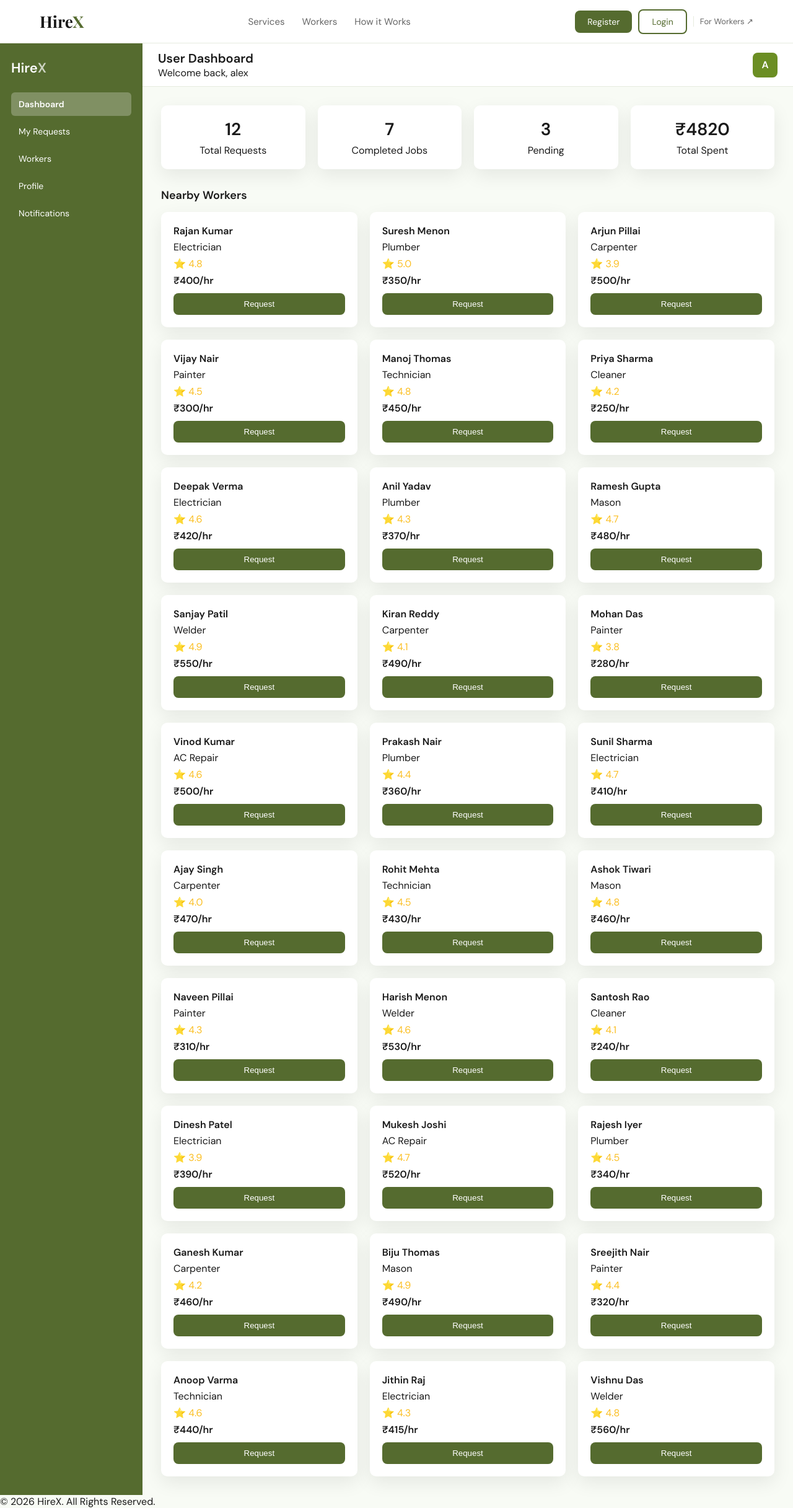
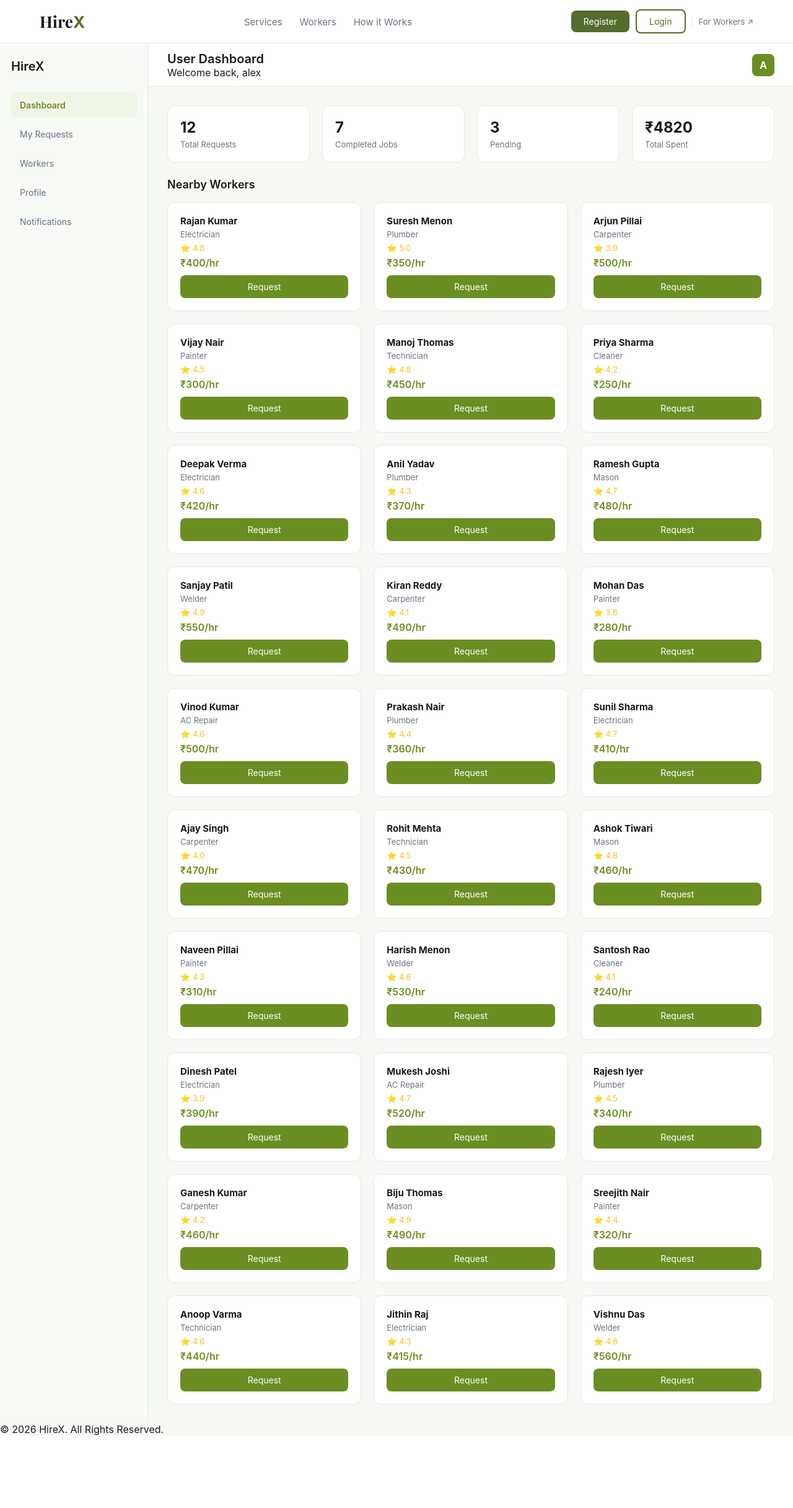
Before and after one commit to sajeerrr/Project-Hirex, a PHP site: page /user/dashboard.php in a window 1280 px wide. Shown: the whole page at 62% size. After the commit the page ends 2316 px from the top, so only its background shows below. Run offline with PHP 8.4, Linux system fonts and the light colour scheme; a user stored in the database is signed in.

Commit message:
user-dashboard theme set

```diff
--- a/assets/css/styles.css
+++ b/assets/css/styles.css
@@ -6,7 +6,7 @@ box-sizing:border-box;
 
 :root{
 
---olive:#556B2F;
+--olive:#556b2f;
 --olive-light:#6B8E23;
 
 --bg:#f8fbf5;
--- a/assets/css/user-dashboard.css
+++ b/assets/css/user-dashboard.css
@@ -1,56 +1,90 @@
-/* USER DASHBOARD LAYOUT */
+/* RESET */
+
+*{
+margin:0;
+padding:0;
+box-sizing:border-box;
+font-family:'Inter',sans-serif;
+}
+
+/* COLORS */
+
+:root{
+
+--primary:#6B8E23;          /* olive green */
+--primary-dark:#556B2F;     /* darker olive */
+--primary-light:#eef5e6;    /* light olive background */
+
+--bg:#f6f9f4;               /* soft page background */
+--sidebar:#f8faf6;          /* sidebar background */
+--card:#ffffff;
+
+--text:#1a1a1a;
+--muted:#6b7280;
+
+--border:#e4eadf;
+
+}
+
+/* BODY */
+
+body{
+background:var(--bg);
+color:var(--text);
+}
+
+/* LAYOUT */
 
 .dashboard-layout{
 display:flex;
-min-height:calc(100vh - 70px);
+min-height:100vh;
 }
 
 /* SIDEBAR */
 
 .sidebar{
-width:230px;
-background:var(--olive);
-color:white;
+width:240px;
+background:var(--sidebar);
+border-right:1px solid var(--border);
 padding:25px 18px;
 display:flex;
 flex-direction:column;
 }
 
 .sidebar-logo{
-font-size:22px;
-font-weight:700;
-margin-bottom:25px;
-}
-
-.sidebar-logo span{
-opacity:0.7;
+font-size:20px;
+font-weight:600;
+margin-bottom:30px;
 }
 
 .sidebar-nav a{
-display:block;
-padding:10px 12px;
-border-radius:6px;
+display:flex;
+align-items:center;
+gap:10px;
+padding:12px 14px;
+border-radius:8px;
 margin-bottom:6px;
-color:white;
+color:var(--muted);
 text-decoration:none;
 font-size:14px;
-transition:0.3s;
+transition:0.25s;
 }
 
 .sidebar-nav a:hover{
-background:rgba(255,255,255,0.15);
+background:var(--primary-light);
+color:var(--primary);
 }
 
 .sidebar-nav a.active{
-background:rgba(255,255,255,0.25);
+background:var(--primary-light);
+color:var(--primary);
 font-weight:600;
 }
 
-/* MAIN AREA */
+/* MAIN */
 
 .main{
 flex:1;
-background:var(--bg);
 display:flex;
 flex-direction:column;
 }
@@ -58,29 +92,38 @@ flex-direction:column;
 /* TOPBAR */
 
 .topbar{
+height:70px;
 background:white;
-height:70px;
-padding:0 25px;
+border-bottom:1px solid var(--border);
 display:flex;
 align-items:center;
 justify-content:space-between;
-border-bottom:1px solid var(--border);
+padding:0 30px;
 }
 
 .topbar h2{
 font-size:20px;
+font-weight:600;
+}
+
+/* USER */
+
+.profile{
+display:flex;
+align-items:center;
+gap:10px;
 }
 
 .avatar{
-width:40px;
-height:40px;
-background:var(--olive-light);
+width:36px;
+height:36px;
+background:var(--primary);
 color:white;
+border-radius:8px;
 display:flex;
 align-items:center;
 justify-content:center;
-border-radius:8px;
-font-weight:700;
+font-weight:600;
 }
 
 /* PAGE BODY */
@@ -89,40 +132,46 @@ font-weight:700;
 padding:30px;
 }
 
-/* STATISTICS */
+/* STATS */
 
 .stat-grid{
 display:grid;
 grid-template-columns:repeat(4,1fr);
 gap:20px;
-margin-bottom:30px;
+margin-bottom:25px;
 }
 
 .stat-card{
-background:white;
+background:var(--card);
 padding:20px;
-border-radius:10px;
-box-shadow:0 10px 30px rgba(0,0,0,0.08);
-text-align:center;
-transition:0.3s;
+border-radius:12px;
+border:1px solid var(--border);
+transition:0.25s;
 }
 
 .stat-card:hover{
-transform:translateY(-4px);
+box-shadow:0 6px 20px rgba(0,0,0,0.05);
 }
 
 .stat-card h3{
-font-size:28px;
+font-size:24px;
 margin-bottom:5px;
 }
 
-/* WORKERS SECTION */
+.stat-card p{
+font-size:13px;
+color:var(--muted);
+}
+
+/* SECTION */
 
 .section-title{
-margin-bottom:15px;
 font-size:18px;
 font-weight:600;
+margin-bottom:18px;
 }
+
+/* GRID */
 
 .workers-grid{
 display:grid;
@@ -130,43 +179,142 @@ grid-template-columns:repeat(3,1fr);
 gap:20px;
 }
 
+/* CARD */
+
 .worker-card{
-background:white;
+background:var(--card);
+border-radius:12px;
 padding:20px;
-border-radius:10px;
-box-shadow:0 10px 30px rgba(0,0,0,0.08);
-transition:0.3s;
+border:1px solid var(--border);
+transition:0.25s;
 }
 
 .worker-card:hover{
-transform:translateY(-3px);
+box-shadow:0 6px 20px rgba(0,0,0,0.05);
 }
 
 .worker-card h4{
-margin-bottom:5px;
+font-size:15px;
+margin-bottom:4px;
 }
+
+.worker-card p{
+font-size:13px;
+color:var(--muted);
+}
+
+/* RATING */
 
 .rating{
 color:#fbbf24;
+font-size:13px;
 margin:6px 0;
 }
 
+/* RATE */
+
 .rate{
 font-weight:600;
+color:var(--primary);
 margin-bottom:10px;
 }
+
+/* BUTTON */
 
 .hire-btn{
 width:100%;
 padding:10px;
 border:none;
 border-radius:8px;
-background:var(--olive);
+background:var(--primary);
 color:white;
 cursor:pointer;
-transition:0.3s;
+font-size:14px;
+transition:0.25s;
 }
 
 .hire-btn:hover{
-background:var(--olive-light);
+background:#1c6fe2;
 }
+
+/* TABLE */
+
+.table{
+width:100%;
+border-collapse:collapse;
+background:white;
+border-radius:12px;
+overflow:hidden;
+border:1px solid var(--border);
+}
+
+.table th,
+.table td{
+padding:14px;
+font-size:14px;
+text-align:left;
+border-bottom:1px solid var(--border);
+}
+
+.table th{
+background:#f9fafb;
+font-weight:600;
+}
+
+/* BADGES */
+
+.badge{
+padding:4px 8px;
+border-radius:6px;
+font-size:12px;
+font-weight:600;
+}
+
+.badge.success{
+background:#e8f8f0;
+color:#1d9d60;
+}
+
+.badge.pending{
+background:#fff5e6;
+color:#d97706;
+}
+
+.badge.cancel{
+background:#fdecec;
+color:#dc2626;
+}
+
+/* RESPONSIVE */
+
+@media(max-width:1100px){
+
+.stat-grid{
+grid-template-columns:repeat(2,1fr);
+}
+
+.workers-grid{
+grid-template-columns:repeat(2,1fr);
+}
+
+}
+
+@media(max-width:768px){
+
+.sidebar{
+display:none;
+}
+
+.stat-grid{
+grid-template-columns:1fr;
+}
+
+.workers-grid{
+grid-template-columns:1fr;
+}
+
+.page-body{
+padding:20px;
+}
+
+}
```
